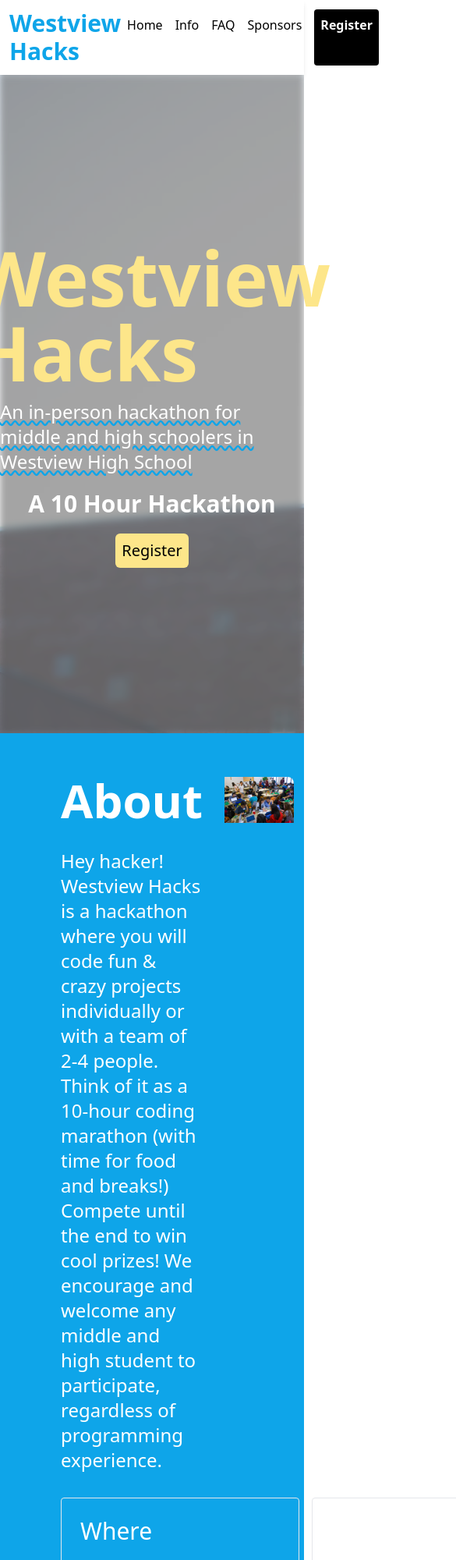
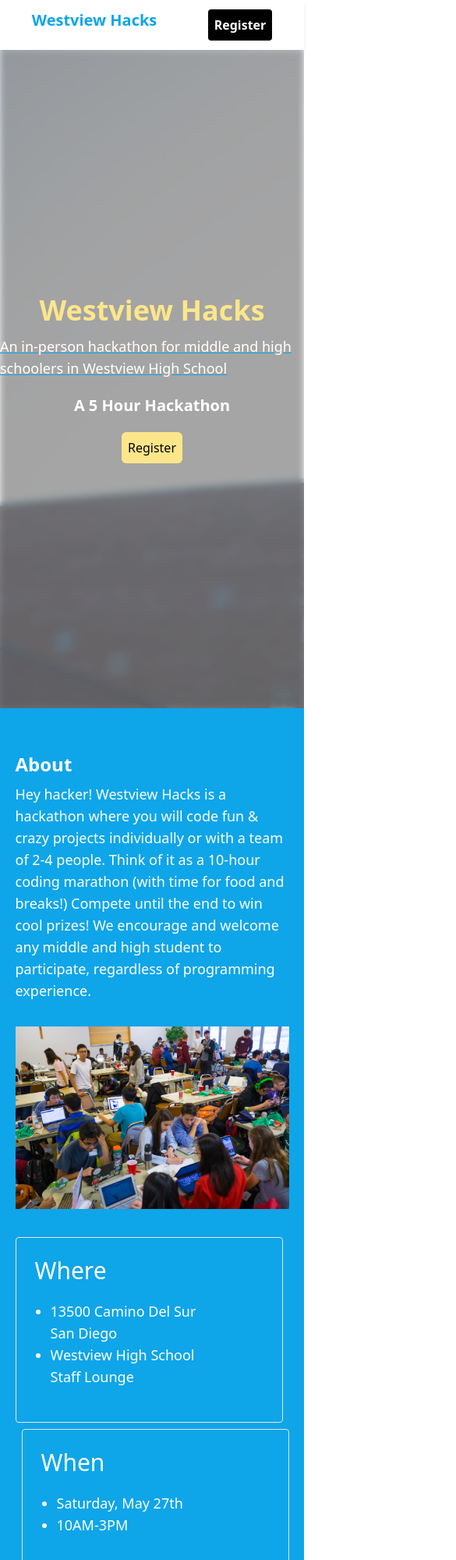
Before and after one commit to Steve-Dusty/westview-hacks, a website: page src/index.html in a window 390 px wide. Shown: the top 2000 px of the page at 78% size, 585 px wide, since content can reach past the window. Drawn offline with nearby package versions, Linux system fonts and the light colour scheme; files that its build step writes are made by us from their sources.

Commit message:
fixed responsiveness

```diff
--- a/src/index.html
+++ b/src/index.html
@@ -10,57 +10,54 @@
   <div>
   <!-- Nav bar-->
     <div class="sticky flex justify-around flex-row p-3 bg-white shadow-md top-0 z-50">
-      <h2 class="text-3xl text-sky-500 font-extrabold">Westview Hacks</h2>
+      <h2 class="text-xl md:text-3xl lg:text-3xl xl:text-3xl 2xl:text-3xl text-sky-500 font-extrabold">Westview Hacks</h2>
       <div class="flex flex-row text-black">
-        <a href="#home" class="p-2">Home</a>
-        <a href="#info" class="p-2">Info</a>
-        <a href="#faq" class="p-2">FAQ</a>
-        <a href="#sponsors" class="p-2">Sponsors</a>
         <a class="rounded ml-2 p-2 font-bold text-white bg-black" href="https://docs.google.com/forms/d/e/1FAIpQLSfcQ-MwMholKStfGZ6xIiRcOSXhdBZQbnmUOqDgc-PSCgyIYQ/viewform?usp=sf_link">Register</a>
       </div>
     </div>
     <div id="home" style="background-image: url('img/hero.jpg');">
       <!--Hero contents-->
       <div class="flex flex-col justify-center items-center h-screen backdrop-blur-sm bg-white/30 backdrop-brightness-50">
-        <h1 class="font-black text-8xl text-amber-200">Westview Hacks</h1>
-        <p class="mt-3 mb-5 font-medium text-white text-2xl underline decoration-wavy decoration-sky-500">An in-person hackathon for middle and high schoolers in Westview High School</p>
-        <p class="text-white text-3xl font-extrabold">A 10 Hour Hackathon</p>
-        <a class="mt-5 p-2 text-xl text-black font-medium bg-amber-200 rounded-md" href="https://docs.google.com/forms/d/e/1FAIpQLSfcQ-MwMholKStfGZ6xIiRcOSXhdBZQbnmUOqDgc-PSCgyIYQ/viewform?usp=sf_link">Register</a>
+        <h1 class="font-black text-4xl md:text-6xl lg:text-8xl xl:text-8xl 2xl:text-8xl text-amber-200">Westview Hacks</h1>
+        <p class="mt-3 mb-5 font-medium text-white text-lg md:text-2xl lg:text-2xl xl:text-2xl 2xl:text-2xl underline decoration-sky-500">An in-person hackathon for middle and high schoolers in Westview High School</p>
+        <p class="text-white text-xl md:text-3xl lg:text-3xl xl:text-3xl 2xl:text-3xl font-extrabold">A 5 Hour Hackathon</p>
+        <a class="mt-5 p-2 text-md md:text-lg lg:text-lg xl:text-lg 2xl:text-lg text-black font-medium bg-amber-200 rounded-md" href="https://docs.google.com/forms/d/e/1FAIpQLSfcQ-MwMholKStfGZ6xIiRcOSXhdBZQbnmUOqDgc-PSCgyIYQ/viewform?usp=sf_link">Register</a>
       </div>
     </div>
     <!-- Info section -->
-    <div id="info" class="box-border bg-sky-500 px-[20%] py-14 text-white">
+    <div id="info" class="box-border bg-sky-500 px-[5%] md:px-[10%] lg:px-[15%] xl:px-[15%] 2xl:px-[15%] py-14 text-white">
       <!-- about section-->
-      <div class="flex">
+      <div class="flex flex-col md:flex-row lg:flex-row xl:flex-row 2xl:flex-row">
         <div>
-          <h1 class="text-6xl pb-8 font-semibold">About</h1>
-          <p class="text-2xl pb-8">Hey hacker! Westview Hacks is a hackathon where you will code fun & crazy projects individually or with a team of 2-4 people.
+          <h1 class="text-2xl pb-2 md:text-6xl md:pb-8 font-semibold">About</h1>
+          <p class="text-lg pb-8 md:text-2xl">Hey hacker! Westview Hacks is a hackathon where you will code fun & crazy projects individually or with a team of 2-4 people.
             Think of it as a 10-hour coding marathon (with time for food and breaks!)
             Compete until the end to win cool prizes! We encourage and welcome any middle and high student to participate, regardless of programming experience.
           </p>
         </div>
-        <img src="img/aboutpic.jpg" alt="picture of a hackathon event" class=" w-1/2 object-cover rounded-lg pb-7 pl-7 max-h-max"/>
+        <img src="img/aboutpic.jpg" alt="picture of a hackathon event" class="w-[100%] h-[50%] object-cover pb-8 md:w-1/2 md:h-[500px]"/>
       </div>
       <!-- details section -->
-      <div class="flex">
-        <div class="border rounded p-6 mr-2">
+      <div class="flex flex-col md:flex-row lg:flex-row 2xl:flex-row ">
+        <div class="border rounded p-6 mr-2 my-1">
           <h2 class="text-3xl">Where</h2>
           <ul class="list-disc p-5 w-64 text-lg">
+            <li>13500 Camino Del Sur San Diego</li>
             <li>Westview High School Staff Lounge</li>
-            <li class="underline">Map here or something</li>
+            <!-- <li class="underline">Map here or something</li> -->
           </ul>
         </div>
-        <div class="border rounded p-6 ml-2">
+        <div class="border rounded p-6 ml-2 my-1">
           <h2 class="text-3xl">When</h2>
           <ul class="list-disc p-5 w-64 text-lg">
             <li>Saturday, May 27th</li>
-            <li>8AM-6PM</li>
+            <li>10AM-3PM</li>
           </ul>
         </div>
       </div>
     </div>
     <!-- FRQ section -->
-    <div id="faq" class="bg-amber-200 px-[20%] py-14 text-black">
+    <div id="faq" class="bg-amber-200 px-[5%] md:px-[10%] lg:px-[15%] xl:px-[15%] 2xl:px-[15%] py-14 text-black">
       <h1 class="text-6xl font-semibold">FAQs</h1>
       <div class="py-8">
         <h2 class="text-2xl font-bold">What is a hackathon?</h2>
@@ -91,9 +88,9 @@
         <p class="text-lg pt-2">We welcome any middle and high school student!</p>
       </div>
     </div>
-    <div id="sponsors" class="bg-sky-500">
+    <!-- <div id="sponsors" class="bg-sky-500">
       <div>Sponsors</div>
-    </div>
+    </div> -->
   </div>
 </body>
 </html>
```
Also changed, not shown: raw-deploy-files/index.html (+6 -6 lines).
